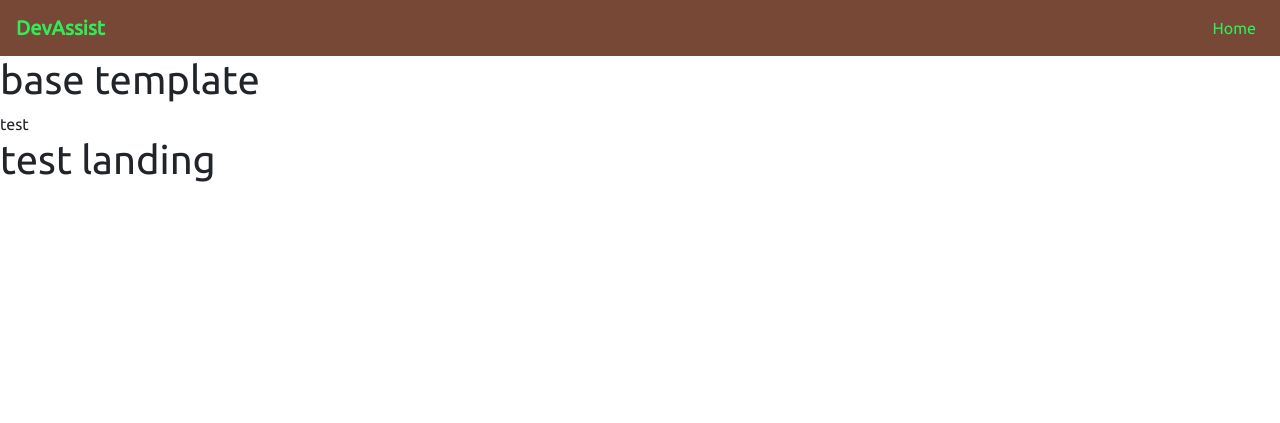
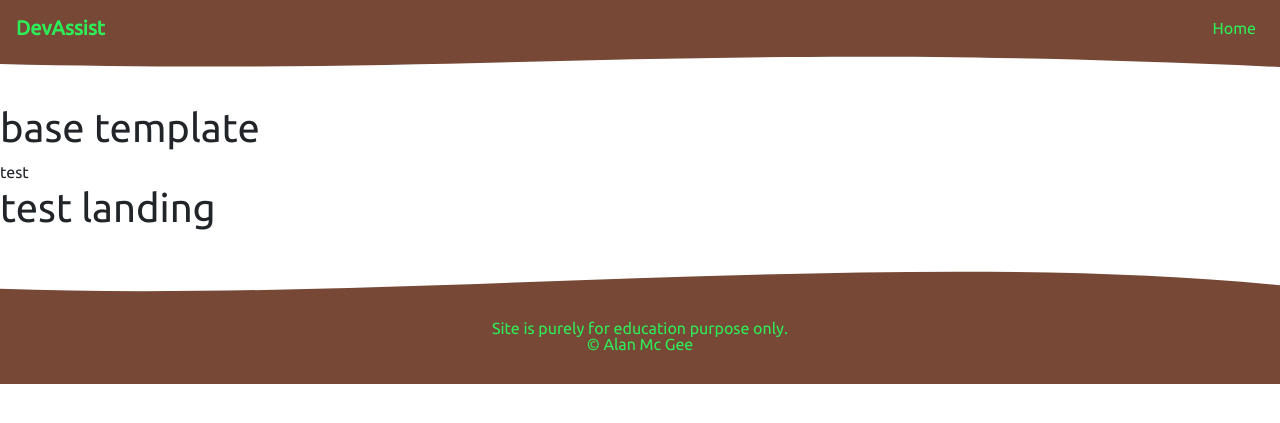
Before and after one commit to alimgee/dev_assist, a Django app: page / in a window 1280 px wide. Shown: the top 423 px of the page. Run offline with Django 3.2, Linux system fonts and the light colour scheme; some libraries are stand-ins or nearby versions.

Commit message:
Adding footer to base.html

```diff
--- a/static/css/main.css
+++ b/static/css/main.css
@@ -16,3 +16,18 @@ body{
 .nav-item{
     color: #2EEE58!important;
 }
+.nav-item:hover {
+    color: #EE9E2E!important;
+}
+.navbar-brand:hover{
+    color: #EE9E2E!important;
+}
+/* footer */
+.footer{
+    line-height: 1rem;
+    font-size: 1rem;
+    text-align: center;
+    background-color: #774836;
+    padding: 1rem;
+    color: #2EEE58;
+}
--- a/templates/base.html
+++ b/templates/base.html
@@ -29,10 +29,28 @@
                 </div>
             </div>
                 </nav>
+                <!-- curvy top from smooth.ie-->
+        <div style="height: 3rem; overflow: hidden;"><svg viewBox="0 0 500 150" preserveAspectRatio="none"
+            style="height: 100%; width: 100%;">
+            <path d="M-0.28,24.97 C194.41,62.47 271.49,-50.00 500.84,34.83 L500.00,0.00 L0.00,0.00 Z"
+                style="stroke: none; fill: #774836;"></path>
+        </svg></div>
             </header>
     <h1>base template</h1><span class="red">test</span>
     {% block content %}{% endblock %}
-
+    <footer>
+            <div style="height: 4rem; overflow: hidden;">
+                    <!-- Generated by https://smooth.ie/blogs/news/svg-wavey-transitions-between-sections -->
+                    <svg viewBox="0 0 500 150" preserveAspectRatio="none" style="height: 100%; width: 100%;">
+                        <path d="M-2.55,113.77 C150.00,150.00 352.99,14.10 502.54,107.85 L500.00,150.00 L0.00,150.00 Z"
+                            style="stroke: none; fill: #774836;"></path>
+                    </svg>
+                </div>
+        <div class="footer">
+            <!-- disclaimer -->
+            <p>Site is purely for education purpose only. <br> &copy; Alan Mc Gee</p>
+        </div>
+    </footer>
      <!-- bootstrap 4 -->
      <script src="https://code.jquery.com/jquery-3.3.1.slim.min.js "></script>
      <script src="https://cdnjs.cloudflare.com/ajax/libs/popper.js/1.14.3/umd/popper.min.js "></script>
```
